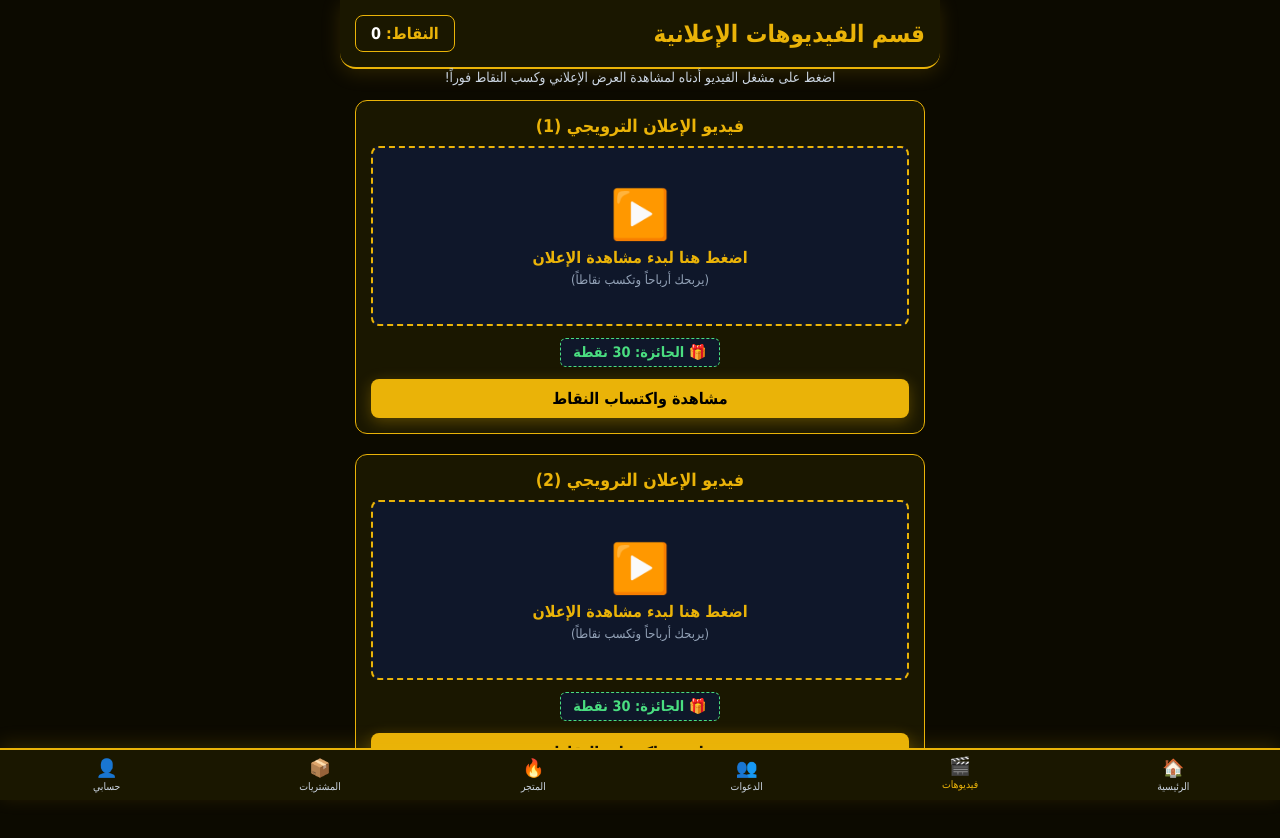
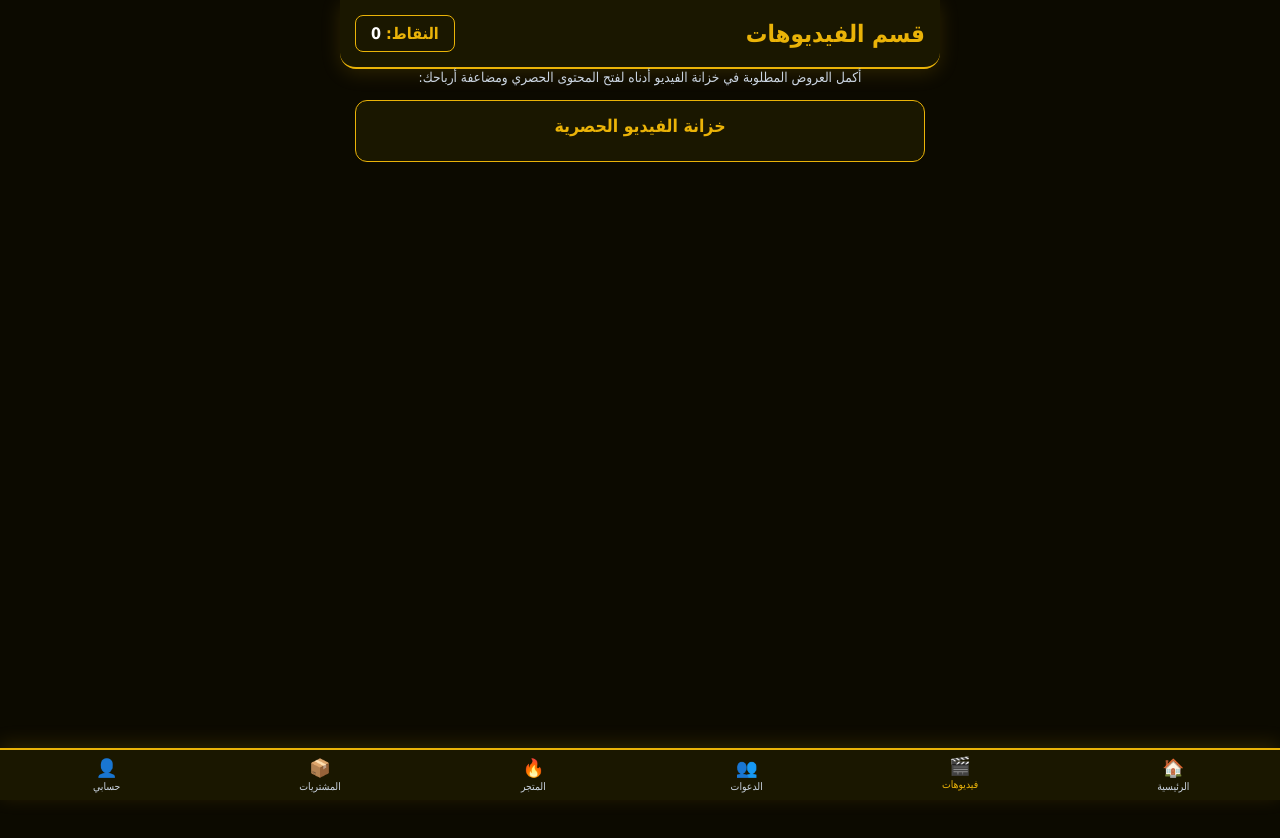
Before and after one commit to ahmdabwramy416-crypto/MistCash, a website: page videos.html in a window 1280 px wide. After the commit the page ends 800 px from the top, so only its background shows below. Drawn offline with Linux system fonts and the light colour scheme; sample sign-in values are in the browser's storage.

Commit message:
Update videos.html

```diff
--- a/videos.html
+++ b/videos.html
@@ -3,7 +3,7 @@
 <head>
     <meta charset="UTF-8">
     <meta name="viewport" content="width=device-width, initial-scale=1.0">
-    <title>فيديوهات الأرباح - MistCash</title>
+    <title>فيديوهات الأرباح - Gamer Pro</title>
     <link rel="stylesheet" href="style.css">
 
     <!-- كود إعلانات Popunder من Adsterra لزيادة الأرباح في الخلفية -->
@@ -19,34 +19,6 @@
             text-align: center;
         }
         .video-card h3 { color: #eab308; margin-bottom: 10px; font-size: 1.1rem; }
-        .reward-badge {
-            display: inline-block;
-            background: #0f172a;
-            color: #4ade80;
-            border: 1px dashed #4ade80;
-            padding: 5px 12px;
-            border-radius: 6px;
-            font-weight: bold;
-            font-size: 0.9rem;
-            margin-bottom: 12px;
-        }
-        .ad-player-box {
-            width: 100%;
-            height: 180px;
-            background: #0f172a;
-            border: 2px dashed #eab308;
-            border-radius: 8px;
-            display: flex;
-            flex-direction: column;
-            align-items: center;
-            justify-content: center;
-            margin-bottom: 12px;
-            cursor: pointer;
-            transition: 0.3s;
-        }
-        .ad-player-box:hover {
-            background: #1e293b;
-        }
 
         /* تنسيق شريط التنقل السفلي */
         .bottom-nav { position: fixed; bottom: 0; left: 0; width: 100%; background: #1a1700; border-top: 2px solid #eab308; display: flex; justify-content: space-around; padding: 8px 0; z-index: 1000; box-shadow: 0 -4px 20px rgba(234, 179, 8, 0.15); }
@@ -58,7 +30,7 @@
 <body>
 
     <div class="header container" style="display: flex; justify-content: space-between; align-items: center; padding: 15px;">
-        <h2>قسم الفيديوهات الإعلانية</h2>
+        <h2>قسم الفيديوهات</h2>
         <div class="points-box" style="background: #1a1700; border: 1px solid #eab308; padding: 8px 15px; border-radius: 8px; color: #eab308; font-weight: bold;">
             النقاط: <span id="userPoints" style="color: #fff;">0</span>
         </div>
@@ -67,31 +39,13 @@
     <div class="container" style="margin-bottom: 80px;">
 
         <p style="text-align: center; color: #cbd5e1; font-size: 0.85rem; margin-bottom: 15px;">
-            اضغط على مشغل الفيديو أدناه لمشاهدة العرض الإعلاني وكسب النقاط فوراً!
+            أكمل العروض المطلوبة في خزانة الفيديو أدناه لفتح المحتوى الحصري ومضاعفة أرباحك:
         </p>
 
-        <!-- مشغل الإعلان الترويجي الأول -->
+        <!-- خزانة الفيديو الحقيقية من CPAGrip -->
         <div class="video-card">
-            <h3>فيديو الإعلان الترويجي (1)</h3>
-            <div class="ad-player-box" onclick="watchAdVideo()">
-                <span style="font-size: 3rem; margin-bottom: 5px;">▶️</span>
-                <span style="color: #eab308; font-weight: bold;">اضغط هنا لبدء مشاهدة الإعلان</span>
-                <span style="color: #94a3b8; font-size: 0.8rem; margin-top: 5px;">(يربحك أرباحاً وتكسب نقاطاً)</span>
-            </div>
-            <div class="reward-badge">🎁 الجائزة: 30 نقطة</div>
-            <button onclick="watchAdVideo()" class="btn-yellow" style="width: 100%; padding: 10px; background: #eab308; border: none; font-weight: bold; border-radius: 8px; cursor: pointer; color: #000;">مشاهدة واكتساب النقاط</button>
-        </div>
-
-        <!-- مشغل الإعلان الترويجي الثاني -->
-        <div class="video-card">
-            <h3>فيديو الإعلان الترويجي (2)</h3>
-            <div class="ad-player-box" onclick="watchAdVideo()">
-                <span style="font-size: 3rem; margin-bottom: 5px;">▶️</span>
-                <span style="color: #eab308; font-weight: bold;">اضغط هنا لبدء مشاهدة الإعلان</span>
-                <span style="color: #94a3b8; font-size: 0.8rem; margin-top: 5px;">(يربحك أرباحاً وتكسب نقاطاً)</span>
-            </div>
-            <div class="reward-badge">🎁 الجائزة: 30 نقطة</div>
-            <button onclick="watchAdVideo()" class="btn-yellow" style="width: 100%; padding: 10px; background: #eab308; border: none; font-weight: bold; border-radius: 8px; cursor: pointer; color: #000;">مشاهدة واكتساب النقاط</button>
+            <h3>خزانة الفيديو الحصرية</h3>
+            <script type="text/javascript" src="https://doctoredits.com/script_include.php?id=1914042"></script>
         </div>
 
     </div>
@@ -108,7 +62,7 @@
 
     <script type="module">
         import { initializeApp } from "https://www.gstatic.com/firebasejs/10.8.0/firebase-app.js";
-        import { getFirestore, doc, setDoc } from "https://www.gstatic.com/firebasejs/10.8.0/firebase-firestore.js";
+        import { getFirestore, doc, getDoc } from "https://www.gstatic.com/firebasejs/10.8.0/firebase-firestore.js";
 
         const firebaseConfig = {
           apiKey: "AIzaSyB6rnXLMDlvy0Eezc7MkdmP334EzPTKlGE",
@@ -135,30 +89,6 @@
             document.getElementById("userPoints").innerText = currentVal;
         }
         updatePointsDisplay();
-
-        // فتح رابط الإعلان الربحي (Smartlink) وإضافة النقاط للمستخدم فوراً وبدون قيود
-        window.watchAdVideo = async function() {
-            // فتح رابط الإعلان الخاص بك في تبويب جديد لتسجيل الأرباح في Adsterra
-            window.open("https://www.profitableratecpmnetwork.com/ffcymsf02h?key=b1af3d21ebcaa2a8f6cb489a4c75ed11", "_blank");
-
-            try {
-                let currentPoints = parseInt(localStorage.getItem(pointsKey) || "0");
-                let rewardAmount = 30;
-                let newPoints = currentPoints + rewardAmount;
-
-                // تحديث النقاط في Firebase والذاكرة المحلية
-                const userRef = doc(db, "users", userEmail);
-                await setDoc(userRef, { points: newPoints }, { merge: true });
-
-                localStorage.setItem(pointsKey, newPoints);
-                updatePointsDisplay();
-
-                alert(`رائع! تمت إضافة ${rewardAmount} نقطة إلى رصيدك بنجاح.`);
-            } catch (err) {
-                console.error("Error adding points:", err);
-                alert("حدث خطأ أثناء حفظ النقاط.");
-            }
-        }
     </script>
 </body>
 </html>
```
